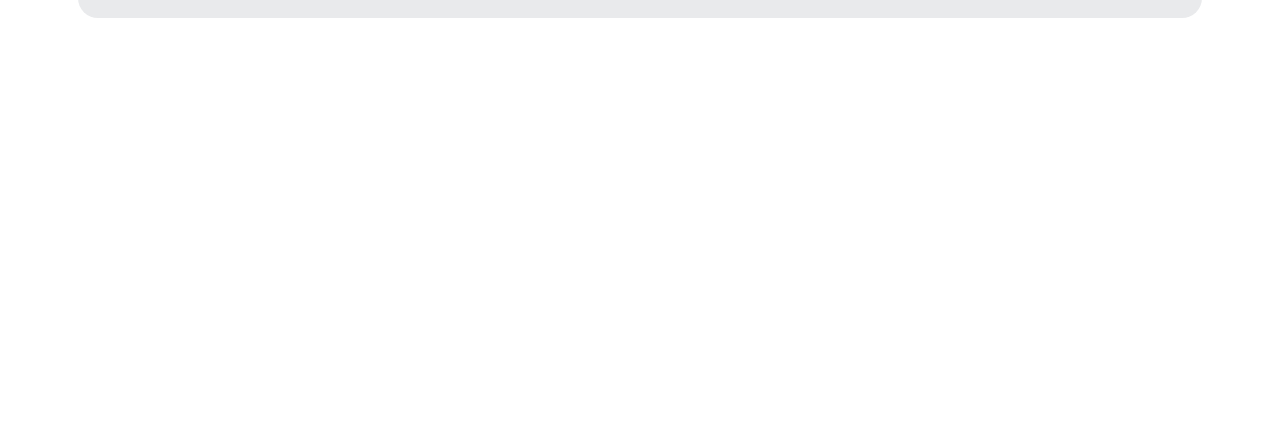
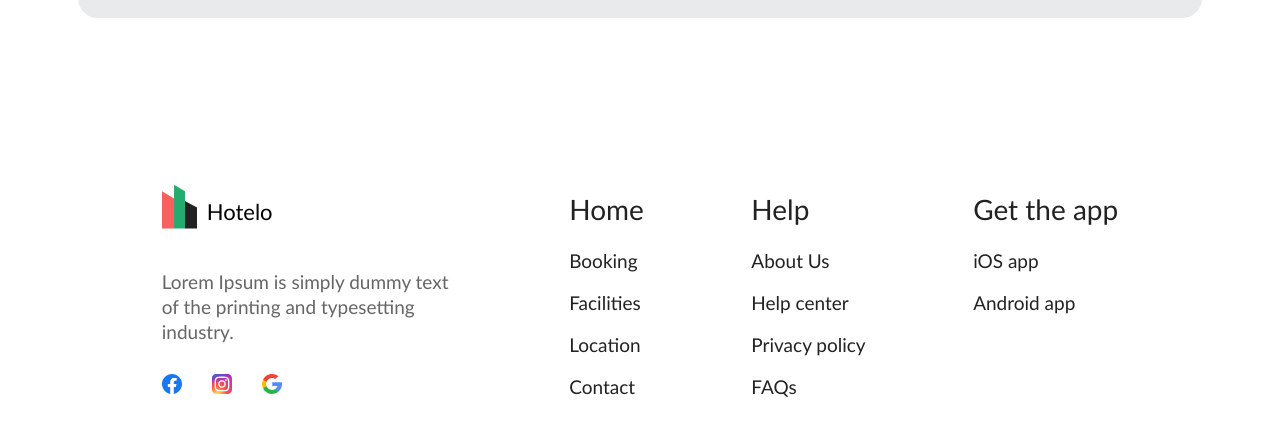
Before and after one commit to haydarsho/html.15, a plain HTML site: page index.html in a window 1280 px wide. Shown: the part 6600-7040 px from the top of the page. Before the commit the page ends 6688 px from the top, so only its background shows below. Drawn offline with Linux system fonts and the light colour scheme.

Commit message:
section 8

```diff
--- a/index.css
+++ b/index.css
@@ -479,3 +479,72 @@ git push -u origin main
     border: 1px solid #3771C8;
     border-radius: 30px;
 }
+
+
+
+.d25{
+    margin:100px;
+    display: flex;
+    justify-content: space-around;
+    padding-top: 50px;
+    padding-bottom: 20px;
+}
+
+
+.d26{
+    width: 300px;
+}
+
+
+.d27{
+    display: flex;
+    align-items: center;
+    gap: 10px;
+}
+
+
+.img15{
+    width: 35px;
+    height: 45px;
+}
+
+
+.h16{
+    font-size: 22px;
+    font-weight: 500;
+    margin-top: 30px;
+}
+
+
+.p10{
+    color: #666666;
+    font-size: 19px;
+    line-height: 25px;
+    margin-top: 25px;
+}
+
+
+.d28{
+    display: flex;
+    align-items: center;
+    gap: 30px;
+    margin-top: 30px;
+}
+
+
+.img16{
+    width: 20px;
+    height: 20px;
+}
+
+.h17{
+    font-size: 28px;
+    font-weight: 500;
+    color: #222222;
+}
+
+
+.p11{
+    color: #222222;
+    font-size: 19px;
+}
--- a/index.html
+++ b/index.html
@@ -285,9 +285,59 @@
 </div>
 
 
+<div class="d25">
+
+    <div class="d26">
+
+        <div class="d27">
+            <img class="img15" src="./Group 17 (1).svg" alt="">
+            <h2 class="h16">Hotelo</h2>
+        </div>
+
+        <p class="p10">Lorem Ipsum is simply dummy text<br>
+        of the printing and typesetting<br>
+        industry.</p>
+
+        <div class="d28">
+                <img class="img16" src="./Group 23.svg" alt="">
+                <img class="img16" src="./Group 24.svg" alt="">
+                <img class="img16" src="./search 1.svg" alt="">
+        </div>
+
+    </div>
+    <div class="d29">
+
+        <h2 class="h17">Home</h2>
+        <p class="p11">Booking</p>
+        <p class="p11">Facilities</p>
+        <p class="p11">Location</p>
+        <p class="p11">Contact</p>
+
+    </div>
 
 
+    <div class="d30">
 
+        <h2 class="h17">Help</h2>
+
+        <p class="p11">About Us</p>
+        <p class="p11">Help center</p>
+        <p class="p11">Privacy policy</p>
+        <p class="p11">FAQs</p>
+
+    </div>
+
+
+    <div class="d31">
+
+        <h2 class="h17">Get the app</h2>
+
+      <p class="p11">iOS app</p>
+      <p class="p11">Android app</p>
+
+    </div>
+
+</div>
 
 
 
```
Also changed, not shown: Group 17 (1).svg (added), Group 23.svg (added), Group 24.svg (added), search 1.svg (added).
